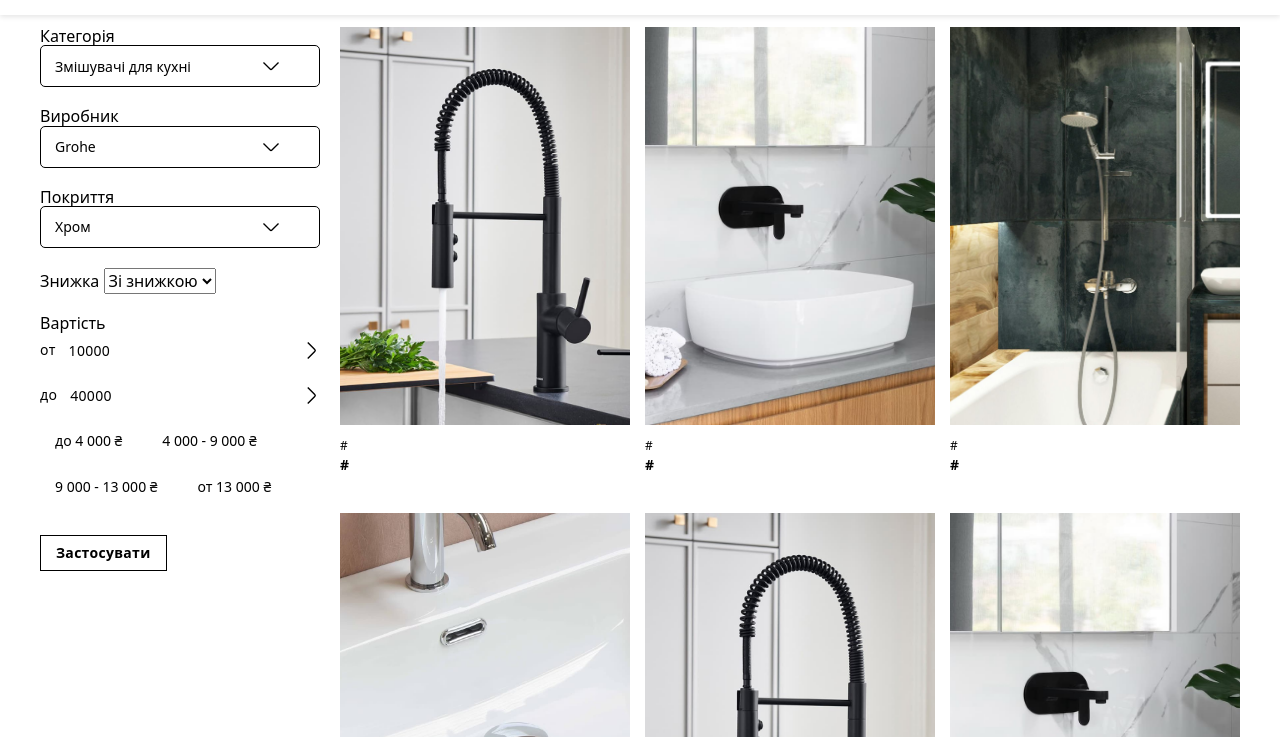
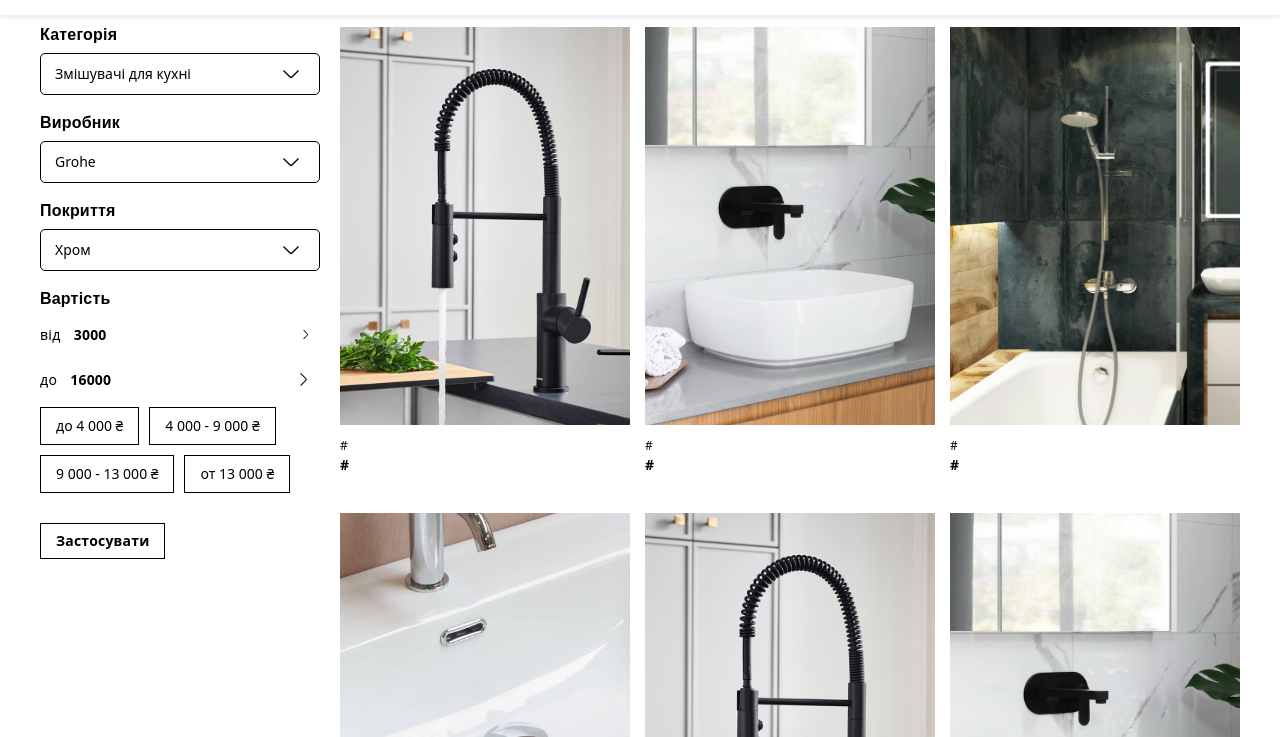
Before and after one commit to slipchenkoanastasiia/Plumbing-shop, a website built with Parcel: page docs/catalog.html in a window 1280 px wide. Shown: the part 63-800 px from the top of the page. Built offline with nearby package versions, Linux system fonts and the light colour scheme.

Commit message:
fix filter

```diff
--- a/docs/catalog.html
+++ b/docs/catalog.html
@@ -150,37 +150,33 @@
                     </div>
 
                     <div class="filter-group">
-                            <label for="discount">Знижка</label>
-                            <select id="discount" name="discount">
-                                <option value="discount">Зі знижкою</option>
-                                <option value="none">Без знижки</option>
-                            </select>
-                        </div>
-                        <div class="filter-group">
                       <label for="price">Вартість</label>
+
                       <div class="price-from">
-                              <label for="minPrice">от</label>
-                              <input type="number" id="minPrice" value="10000" oninput="updatePrice()" min="0">
-                              <svg width="17" height="17" onclick="increaseMinPrice()">
+                          <label for="minPrice">від</label>
+                          <input type="number" id="minPrice" value="3000" oninput="updatePrice()" min="0">
+                          <svg width="17" height="17" onclick="changePrice('minPrice', 1000)" style="cursor: pointer;">
                               <use href="./media/icons.svg#arrow-right"></use>
                           </svg>
                       </div>
+
                       <div class="price-to">
                           <label for="maxPrice">до</label>
-                            <input type="number" id="maxPrice" value="40000" oninput="updatePrice()" min="0">
-                            <svg width="17" height="17" onclick="decreaseMaxPrice()">
+                          <input type="number" id="maxPrice" value="16000" oninput="updatePrice()" min="0">
+                          <svg width="17" height="17" onclick="changePrice('maxPrice', -1000)" style="cursor: pointer;">
                               <use href="./media/icons.svg#arrow-right"></use>
                           </svg>
                       </div>
+
                       <div class="price-buttons">
                           <button type="button" onclick="setPrice(0, 4000)">до 4 000 ₴</button>
-                              <button type="button" onclick="setPrice(4000, 7000)">4 000 - 9 000 ₴</button>
+                          <button type="button" onclick="setPrice(4000, 9000)">4 000 - 9 000 ₴</button>
                           <button type="button" onclick="setPrice(9000, 13000)">9 000 - 13 000 ₴</button>
-                              <button type="button" onclick="setPrice(130000, Infinity)">от 13 000 ₴</button>
+                          <button type="button" onclick="setPrice(13000, 16000)">от 13 000 ₴</button>
                       </div>
                   </div>
+
                   <button class="apply-filters-btn" type="submit">Застосувати</button>
-                  </form>
               </div>
               <div class="product-list-container">
                 <div class="product-list">
@@ -353,6 +349,7 @@
 
   <script src="./js/cart-modal.js"></script>
   <script src="./js/search-input.js"></script>
+  <script src="./js/price.js"></script>
 
 </body>
 </html>
--- a/docs/css/catalog.css
+++ b/docs/css/catalog.css
@@ -127,15 +127,16 @@
       float: left;
   }
 
-  .filters h2 {
-      font-size: 24px;
+  .filter-group label {
+      font-size: 16px;
       line-height: 1;
-      letter-spacing: 0.3px;
-      color: var(--main-text-color);
+      letter-spacing: 0.2px;
+      color: var(--black);
       font-weight: 600;
-      font-family: var(--primary-font);
-      margin-bottom: 20px;
-      text-transform: uppercase;
+      font-family: var(--main-font);
+      display: block;
+      margin-bottom: 10px;
+
   }
 
   .filter-group {
@@ -152,7 +153,7 @@
     display: flex;
     justify-content: space-between;
     align-items: center;
-    padding: 12px 40px 12px 14px;
+    padding: 12px 20px 12px 14px;
     background-color: var(--white);
     font-size: 14px;
     color: var(--black);
@@ -182,15 +183,22 @@
     padding: 0;
     margin: 0;
     z-index: 10;
+    margin-top: 5px;
 }
 
 .custom-dropdown li {
     padding: 8px 12px;
     cursor: pointer;
+    font-size: 14px;
+      line-height: 1;
+      letter-spacing: 0.2px;
+      color: var(--black);
+      font-weight: 400;
+      font-family: var(--main-fon);
 }
 
 .custom-dropdown li:hover {
-    background-color: #f1f1f1;
+    background-color: var(--light-gray);
 }
 
 .custom-select-wrapper.open .custom-dropdown {
@@ -236,6 +244,7 @@
       text-align: right;
       display: flex;
       align-items: center;
+      margin-top: 10px;
   }
 
   .price-from input, .price-to input {
@@ -243,9 +252,9 @@
       padding: 8px;
       font-size: 14px;
       line-height: 1;
-      letter-spacing: 0.3px;
-      color: var(--main-text-color);
-      font-weight: 400;
+      letter-spacing: 0.2px;
+      color: var(--black);
+      font-weight: 600;
       border: none;
       outline: none;
       box-sizing: border-box;
@@ -259,9 +268,12 @@
       width: 100%;
   }
 
+  .price-from svg, .price-to svg {
+    margin-right: 10px;
+  }
   .price-buttons button {
       padding: 8px 12px;
-      background-color: var(--bg-color);
+      background-color: var(--white);
       font-size: 14px;
       cursor: pointer;
       transition: background-color 0.3s;
@@ -274,49 +286,48 @@
 
   .filters form button {
       padding: 10px 15px;
-      background-color: var(--bg-color);
-      color: var(--main-text-color);
-      border: 1px solid var(--main-text-color);
-      border-radius: 0;
+      background-color: var(--white);
+      color: var(--black);
+      border: 1px solid var(--black);
+      border-radius: 5;
       cursor: pointer;
       transition: background-color 0.3s, color 0.3s;
   }
 
   .filters form button:hover {
-      background-color: var(--main-text-color);
-      color: var(--bg-color);
+      background-color: var(--black);
+      color: var(--white);
   }
 
   .filters form button:active {
-      background-color: var(--main-text-color);
-      color: var(--bg-color);
+      background-color: var(--black);
+      color: var(--white);
   }
 
-  .filters form button[type="submit"] {
+  .apply-filters-btn {
       padding: 10px 15px;
       margin-top: 10px;
       font-size: 14px;
       line-height: 1;
-      letter-spacing: 0.3px;
-      color: var(--main-text-color);
+      letter-spacing: 0.2px;
+      color: var(--white);
       font-weight: 600;
-      background-color: var(--main-text-color);
-      color: var(--bg-color);
+      background-color: var(--black);
       border: 1px solid #000;
-      border-radius: 0;
+      border-radius: 5;
       cursor: pointer;
       transition: background-color 0.3s, color 0.3s;
   }
 
   .filters form button[type="submit"]:hover {
-      background-color: var(--bg-color);
-      color: var(--main-text-color);
-  }
+    background-color: var(--light-gray);
+    color: var(--main-text-color);
+}
 
-  .filters form button[type="submit"]:active {
-      background-color: var(--bg-color);
-      color: var(--main-text-color);
-  }
+.filters form button[type="submit"]:active {
+    background-color: var(--white);
+    color: var(--black);
+}
 
   .product-list-container {
       display: flex;
--- /dev/null
+++ b/docs/js/price.js
@@ -0,0 +1,37 @@
+function updatePrice() {
+    let minPrice = parseInt(document.getElementById('minPrice').value, 10) || 0;
+    let maxPrice = parseInt(document.getElementById('maxPrice').value, 10);
+
+    if (isNaN(maxPrice)) maxPrice = Infinity;
+
+    if (maxPrice !== Infinity && minPrice > maxPrice) {
+        minPrice = maxPrice;
+    }
+
+    document.getElementById('minPrice').value = minPrice;
+    document.getElementById('maxPrice').value = maxPrice === Infinity ? '' : maxPrice;
+}
+
+function setPrice(min, max) {
+    document.getElementById('minPrice').value = min;
+    document.getElementById('maxPrice').value = max === Infinity ? '' : max;
+    updatePrice();
+}
+
+function changePrice(id, step) {
+    const input = document.getElementById(id);
+    let price = parseInt(input.value, 10) || 0;
+
+    price += step;
+
+    if (id === 'minPrice' && price > parseInt(document.getElementById('maxPrice').value, 10)) {
+        price = parseInt(document.getElementById('maxPrice').value, 10);
+    }
+
+    if (id === 'maxPrice' && price < parseInt(document.getElementById('minPrice').value, 10)) {
+        price = parseInt(document.getElementById('minPrice').value, 10);
+    }
+
+    input.value = price;
+    updatePrice();
+}
```
Also changed, not shown: dist/catalog.html, 4 other files. Lines whose indentation alone changed are shown as unchanged.
